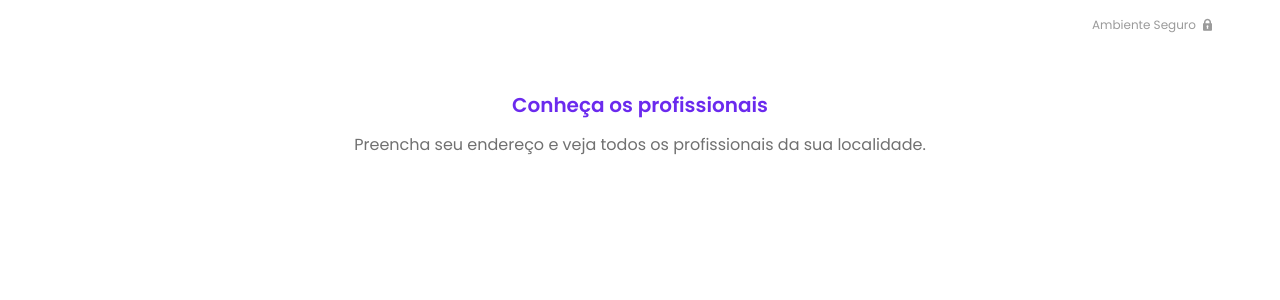
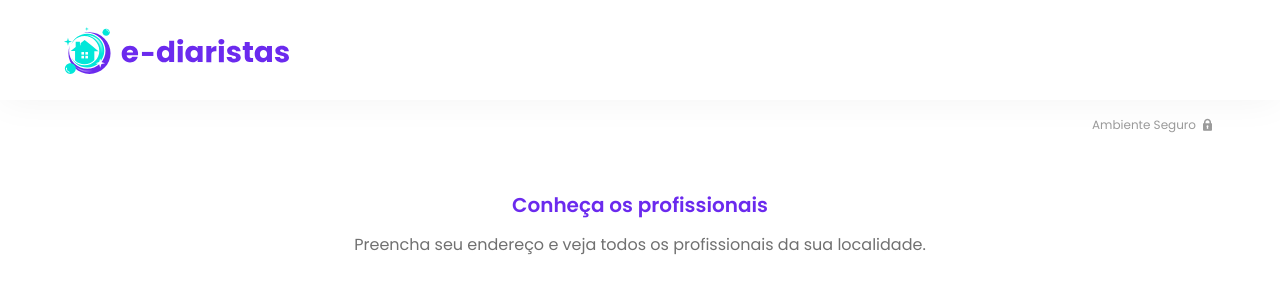
Before and after one commit to roneydev01/ei-diarista-front, a Next.js app: page / in a window 1280 px wide. Shown: the top 300 px of the page. Built offline with nearby package versions, Linux system fonts and the light colour scheme.

Commit message:
Feat: created header component

```diff
--- a/src/pages/_app.tsx
+++ b/src/pages/_app.tsx
@@ -1,7 +1,8 @@
+import { ThemeProvider } from '@material-ui/core';
 import '@styles/globals.css';
-import { ThemeProvider } from '@material-ui/core';
+import Head from 'next/head';
 import theme from 'ui/themes/theme';
-import Head from 'next/head';
+import Header from 'ui/components/surfaces/Header/Header';
 
 function MyApp({ Component, pageProps }) {
   return (
@@ -16,6 +17,7 @@
         <link href="/fonts/tw-icons/css/treinaweb-icons.css" rel="stylesheet" />
       </Head>
       <ThemeProvider theme={theme}>
+        <Header />
         <Component {...pageProps} />
       </ThemeProvider>
     </>
--- /dev/null
+++ b/src/ui/components/surfaces/Header/Header.style.tsx
@@ -0,0 +1,30 @@
+import { styled } from '@material-ui/core';
+import { AppBar } from '@material-ui/core';
+
+export const HeaderAppBar = styled(AppBar)`
+  background-color: ${({ theme }) => theme.palette.background.paper};
+  box-shadow: opx 5px 4px rgba(0, 0, 0, 0.05);
+
+  //Aumertar a altura quando a tela for acima do tamanho médio
+  ${({ theme }) => theme.breakpoints.up('md')} {
+    .MuiToolbar-root {
+      height: 100px;
+    }
+  }
+  //Ajustar ao centro quando a tela for abaixo do tamanho médio
+  ${({ theme }) => theme.breakpoints.down('md')} {
+    .MuiToolbar-root {
+      display: flex;
+      justify-content: center;
+    }
+  }
+`;
+
+export const HeaderLogo = styled('img')`
+  height: 25px;
+
+  //Aumertar tamanho quando a tela for acima do tamanho médio
+  ${({ theme }) => theme.breakpoints.up('md')} {
+    height: 47px;
+  }
+`;
--- /dev/null
+++ b/src/ui/components/surfaces/Header/Header.tsx
@@ -0,0 +1,15 @@
+import react from 'react';
+import { Toolbar, Container } from '@material-ui/core';
+import { HeaderAppBar, HeaderLogo } from './Header.style';
+
+const Header: React.FC = () => {
+  return (
+    <HeaderAppBar position={'sticky'}>
+      <Toolbar component={Container}>
+        <HeaderLogo src={'/img/logos/logo.svg'} alt={'ei-diarista'} />
+      </Toolbar>
+    </HeaderAppBar>
+  );
+};
+
+export default Header;
```
